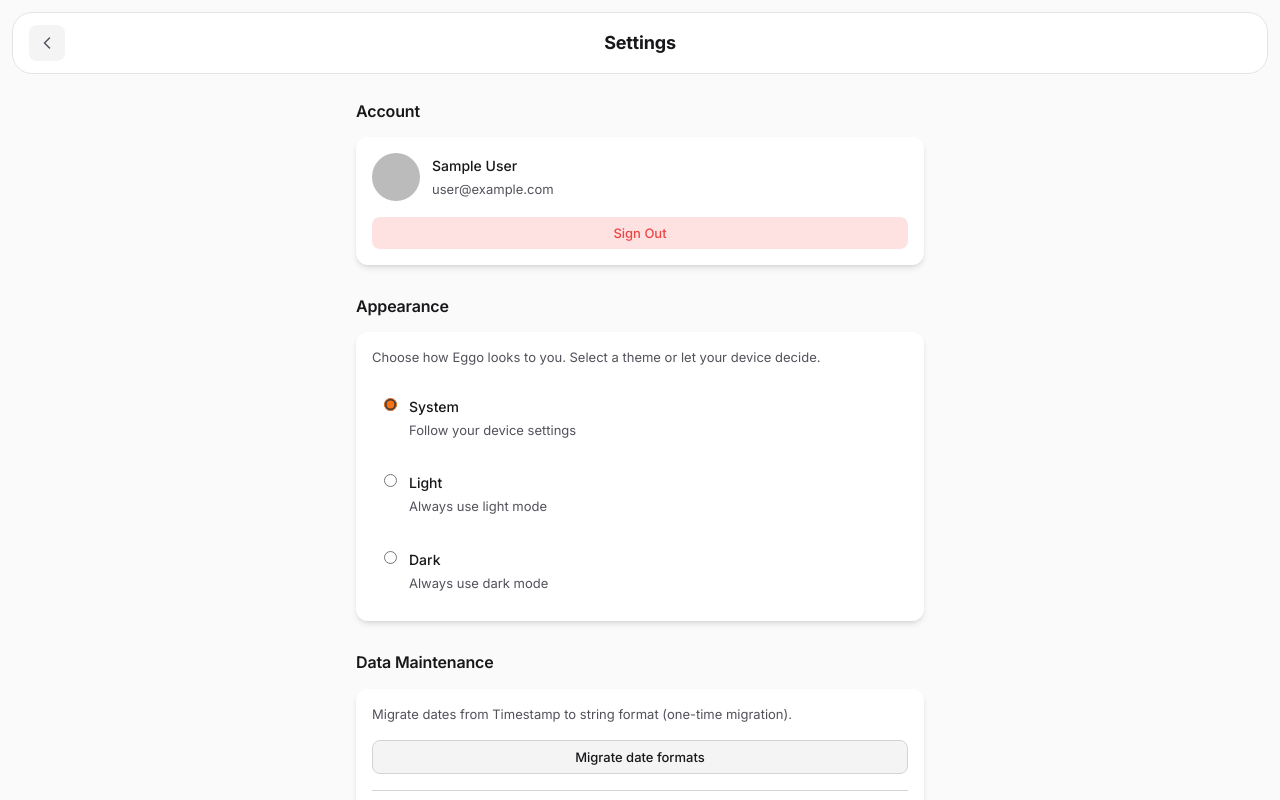
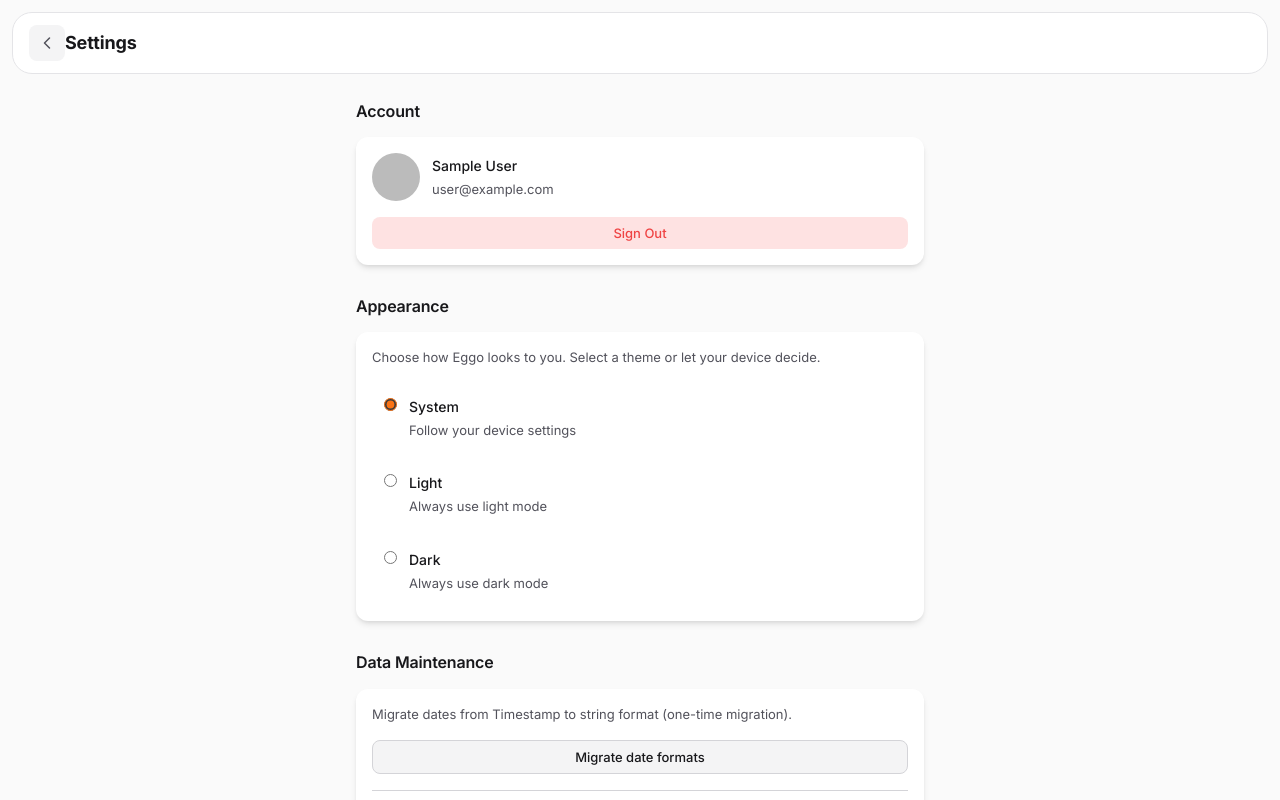
Before and after one commit to ryan-graves/eggo-web, a Next.js app: page /settings in a window 1280 px wide. Shown: the top 800 px of the page. Built offline with nearby package versions, Linux system fonts and the light colour scheme; no server answers; the database is empty; sample sign-in values are in the browser's storage.

Commit message:
fix: make Settings header spacer fill to push title left
https://claude.ai/code/session_01UTJ55fakYXLbreoWCibXXK

```diff
--- a/src/app/(app)/settings/page.module.css
+++ b/src/app/(app)/settings/page.module.css
@@ -51,9 +51,7 @@
 }
 
 .headerSpacer {
-  width: 36px;
-  height: 36px;
-  flex-shrink: 0;
+  flex: 1;
 }
 
 .main {
```
